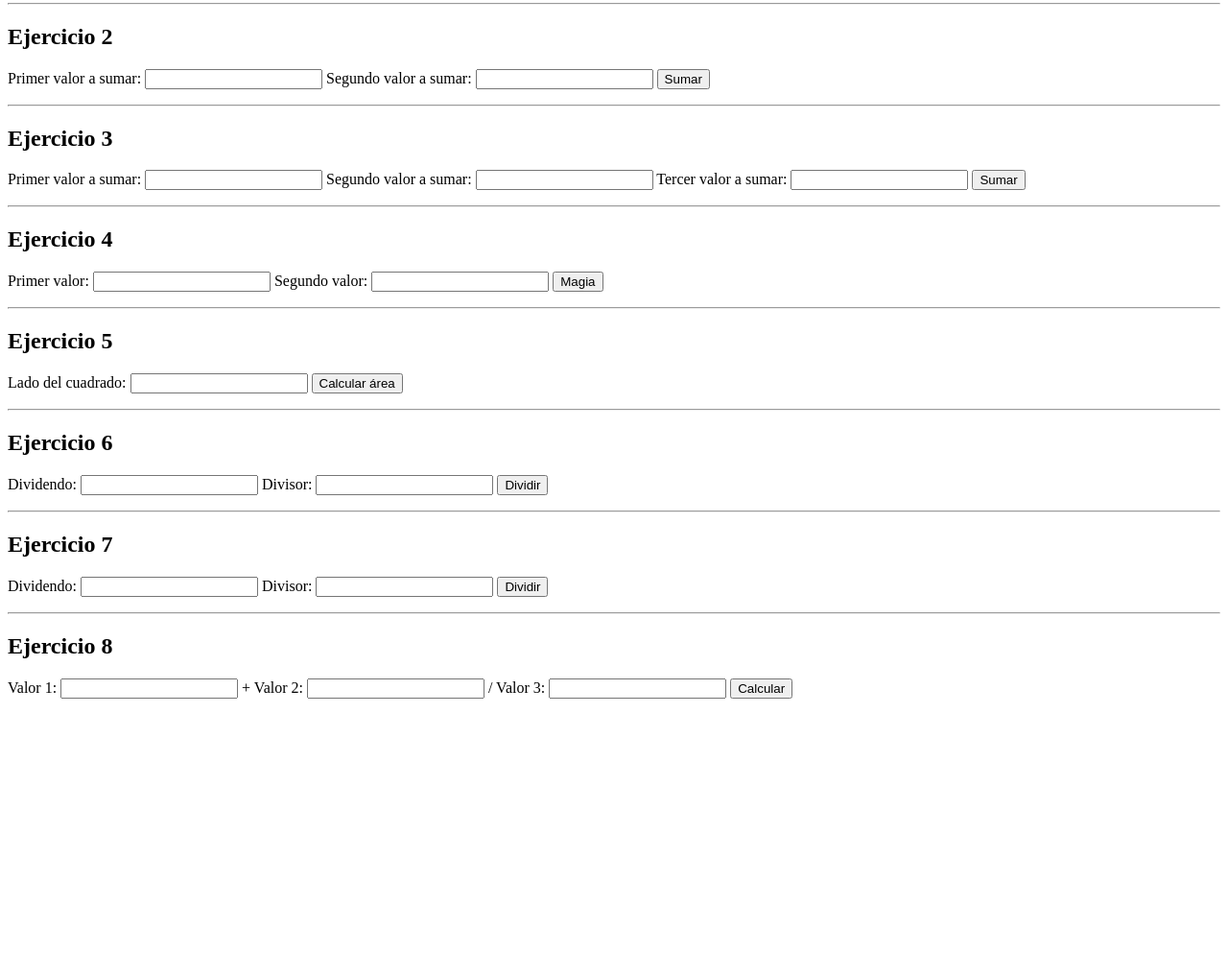
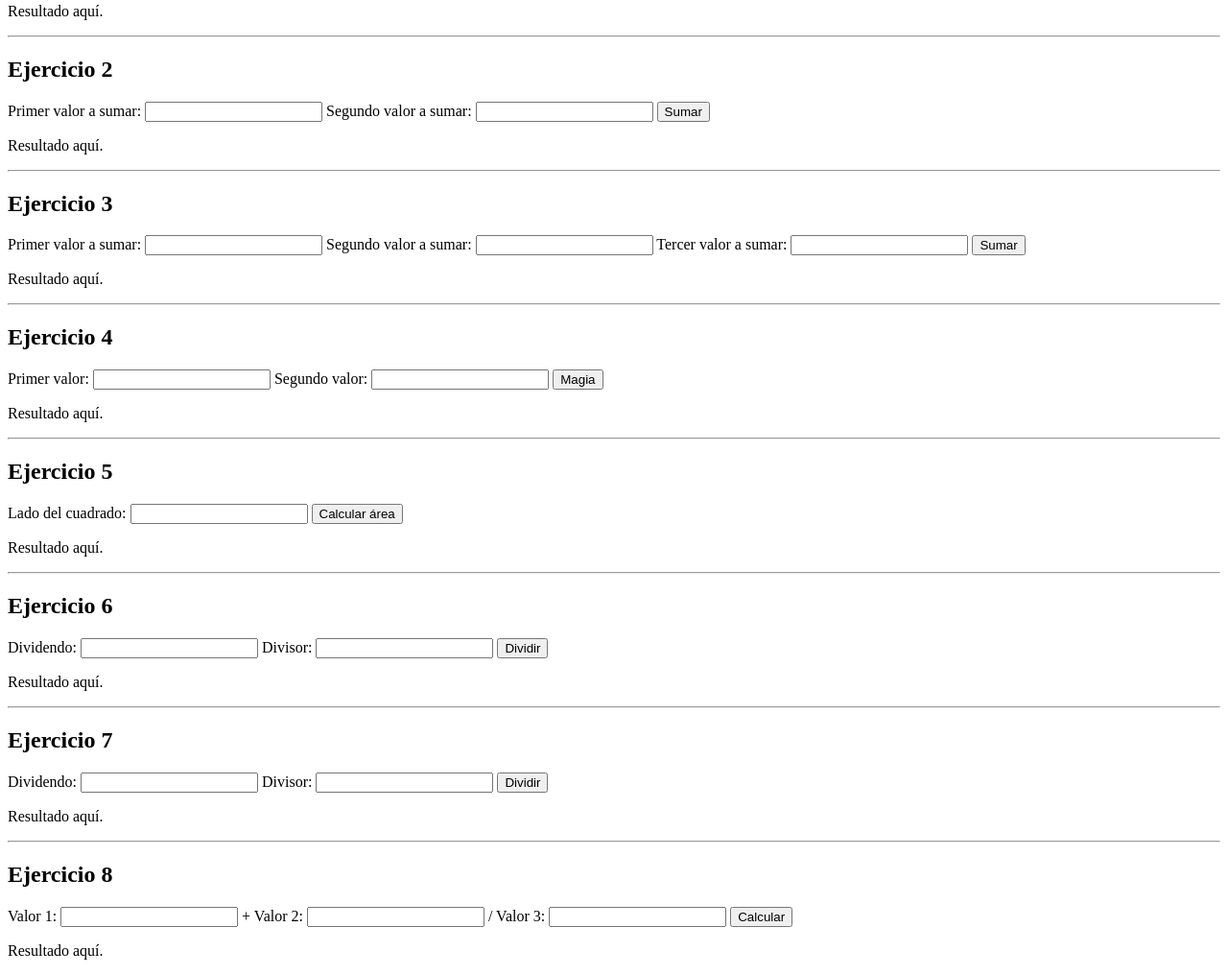
Before and after one commit to Nicozilabe/P1_p1, a plain HTML site: page index.html in a window 1280 px wide. Shown: the part 101-1117 px from the top of the page at 96% size. Before the commit the page ends 845 px from the top, so only its background shows below. Drawn offline with Linux system fonts and the light colour scheme.

Commit message:
caracteristicas añadidas al html

```diff
--- a/index.html
+++ b/index.html
@@ -28,7 +28,7 @@
         <input type="text" id="apellidoEj1" />
         <input type="button" id="ej1Btn" value="Nombrar" />
       </form>
-      <p id="resultadoEj1"></p>
+      <p id="resultadoEj1">Resultado aquí.</p>
     </div>
     <hr />
     <div id="ej2">
@@ -40,7 +40,7 @@
         <input type="text" id="valor2Ej2" />
         <input type="button" id="ej2Btn" value="Sumar" />
       </form>
-      <p id="resultadoEj2"></p>
+      <p id="resultadoEj2">Resultado aquí.</p>
     </div>
     <hr />
     <div id="ej3">
@@ -54,7 +54,7 @@
         <input type="text" id="valor3Ej3" />
         <input type="button" id="ej3Btn" value="Sumar" />
       </form>
-      <p id="resultadoEj3"></p>
+      <p id="resultadoEj3">Resultado aquí.</p>
     </div>
     <hr />
     <div id="ej4">
@@ -66,7 +66,7 @@
         <input type="text" id="valor2Ej4" />
         <input type="button" id="ej4Btn" value="Magia" />
       </form>
-      <p id="resultadoEj4"></p>
+      <p id="resultadoEj4">Resultado aquí.</p>
     </div>
     <hr />
     <div id="ej5">
@@ -76,7 +76,7 @@
         <input type="text" id="valorEj5" />
         <input type="button" id="ej5Btn" value="Calcular área" />
       </form>
-      <p id="resultadoEj5"></p>
+      <p id="resultadoEj5">Resultado aquí.</p>
     </div>
     <hr />
     <div id="ej6">
@@ -88,7 +88,7 @@
         <input type="text" id="valor2Ej6" />
         <input type="button" id="ej6Btn" value="Dividir" />
       </form>
-      <p id="resultadoEj6"></p>
+      <p id="resultadoEj6">Resultado aquí.</p>
     </div>
     <hr />
     <div id="ej7">
@@ -100,7 +100,7 @@
         <input type="text" id="valor2Ej7" />
         <input type="button" id="ej7Btn" value="Dividir" />
       </form>
-      <p id="resultadoEj7"></p>
+      <p id="resultadoEj7">Resultado aquí.</p>
     </div>
     <hr />
     <div id="ej8">
@@ -114,7 +114,7 @@
         <input type="text" id="valor3Ej8" />
         <input type="button" id="ej8Btn" value="Calcular" />
       </form>
-      <p id="resultadoEj8"></p>
+      <p id="resultadoEj8">Resultado aquí.</p>
     </div>
   </body>
 </html>
```
